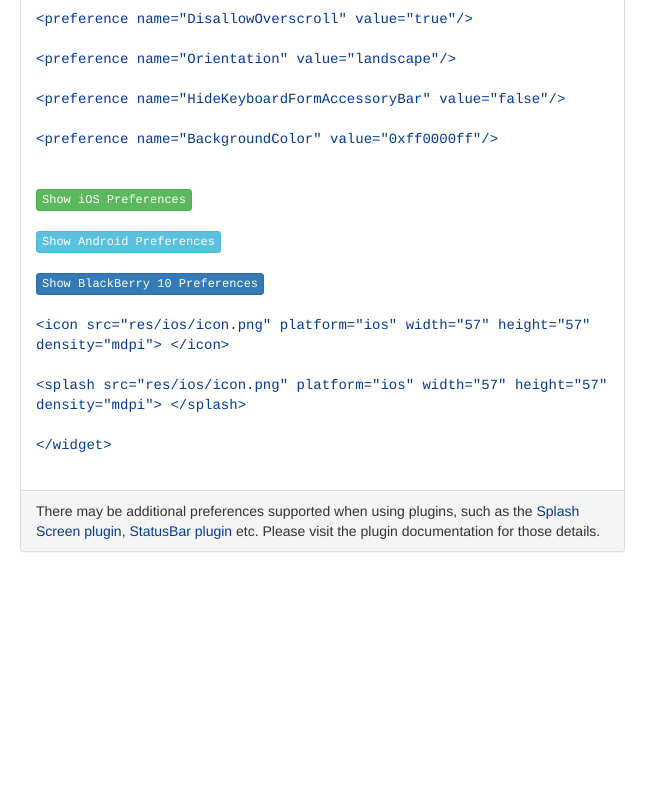
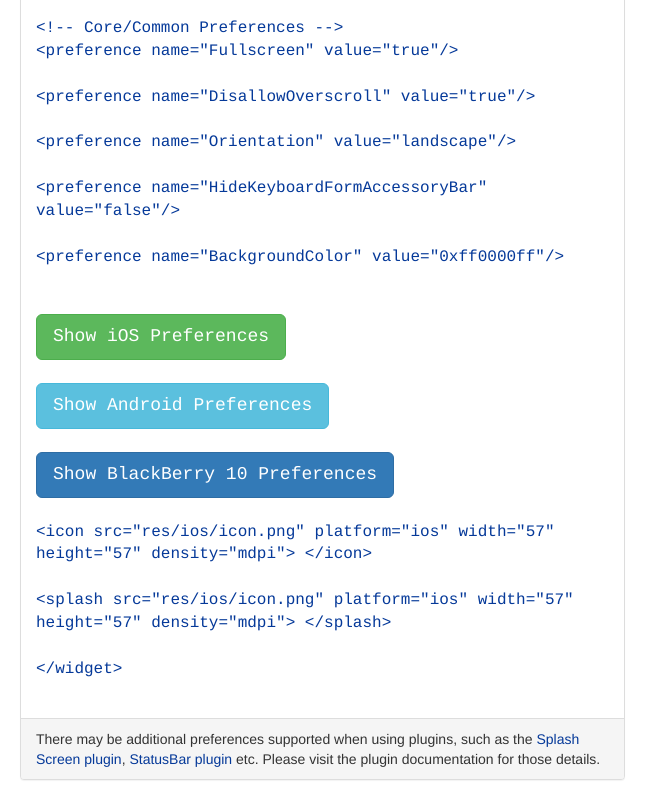
Before and after one commit to hollyschinsky/hollyschinsky.github.io, a plain HTML site: page config-app/index.html in a window 1280 px wide. Shown: the part 776-1576 px from the top of the page, without its empty margins (0-668 px from the left). Before the commit the page ends 1348 px from the top, so only its background shows below. Drawn offline with Linux system fonts and the light colour scheme.

Commit message:
Updated fonts and sizes

```diff
--- a/config-app/css/style.css
+++ b/config-app/css/style.css
@@ -60,6 +60,7 @@ a[href] p {
 #config {
     font-family: courier, monospace;
     color: #053999;
+    font-size: 16px;
 }
 .value {
     color: #0e992a;
--- a/config-app/index.html
+++ b/config-app/index.html
@@ -111,50 +111,50 @@
                 <br>
 
 
-                <button id="iosBtn" type="button" class="btn btn-success btn-xs" data-toggle="collapse" title="iOS preferences"
+                <button id="iosBtn" type="button" class="btn btn-success btn-lg" data-toggle="collapse" title="iOS preferences"
                         data-target="#iosPrefs">Show iOS Preferences</button>
 
                 <p id="iosPrefs" class="collapse out">
                     &lt;!--iOS Preferences</code>--&gt;<br>
-                    <a href="#enableviewportscale">&lt;preference name="EnableViewportScale" value="true"/&gt;</a>  <br>
-                    <a href="#keyboardrequires">&lt;preference name="KeyboardDisplayRequiresUserAction" value="false"/&gt;</a><br>
-                    <a href="#topactivityindicator">&lt;preference name="TopActivityIndicator" value="white"/&gt;</a><br>
+                    <a href="#enableviewportscale">&lt;preference name="EnableViewportScale" value="true"/&gt;</a>  <br><br>
+                    <a href="#keyboardrequires">&lt;preference name="KeyboardDisplayRequiresUserAction" value="false"/&gt;</a><br><br>
+                    <a href="#topactivityindicator">&lt;preference name="TopActivityIndicator" value="white"/&gt;</a><br><br>
 
-                    <a href="#mediaplaybackrequires">&lt;preference name="MediaPlaybackRequiresUserAction" value="true"/&gt;</a><br>
-                    <a href="#allowinlinemediaplayback">&lt;preference name="AllowInlineMediaPlayback" value="true"/&gt;</a><br>
-                    <a href="#backupwebstorage">&lt;preference name="BackupWebStorage" value="false"/&gt;</a><br>
-                    <a href="#suppressesincremrender">&lt;preference name="SuppressesIncrementalRendering" value="true"/&gt;</a><br>
-                    <a href="#gapbetweenpages">&lt;preference name="GapBetweenPages" value="0"/&gt;</a><br>
-                    <a href="#pagelength">&lt;preference name="PageLength" value="0"/&gt;</a><br>
-                    <a href="#paginationbreakingmode">&lt;preference name="PaginationBreakingMode" value="page"/&gt;</a><br>
-                    <a href="#paginationmode">&lt;preference name="PaginationMode" value="unpaginated"/&gt;</a><br>
-                    <a href="#uiwebviewdecleration">&lt;preference name="UIWebViewDecelerationSpeed" value="fast"/&gt;</a><br>
+                    <a href="#mediaplaybackrequires">&lt;preference name="MediaPlaybackRequiresUserAction" value="true"/&gt;</a><br><br>
+                    <a href="#allowinlinemediaplayback">&lt;preference name="AllowInlineMediaPlayback" value="true"/&gt;</a><br><br>
+                    <a href="#backupwebstorage">&lt;preference name="BackupWebStorage" value="false"/&gt;</a><br><br>
+                    <a href="#suppressesincremrender">&lt;preference name="SuppressesIncrementalRendering" value="true"/&gt;</a><br><br>
+                    <a href="#gapbetweenpages">&lt;preference name="GapBetweenPages" value="0"/&gt;</a><br><br>
+                    <a href="#pagelength">&lt;preference name="PageLength" value="0"/&gt;</a><br><br>
+                    <a href="#paginationbreakingmode">&lt;preference name="PaginationBreakingMode" value="page"/&gt;</a><br><br>
+                    <a href="#paginationmode">&lt;preference name="PaginationMode" value="unpaginated"/&gt;</a><br><br>
+                    <a href="#uiwebviewdecleration">&lt;preference name="UIWebViewDecelerationSpeed" value="fast"/&gt;</a><br><br>
                 </p>
 
                 <br>
 
-                <button id="androidBtn" type="button" class="btn btn-info btn-xs" data-toggle="collapse" title="Android preferences"
+                <button id="androidBtn" type="button" class="btn btn-info btn-lg" data-toggle="collapse" title="Android preferences"
                         data-target="#androidPrefs">Show Android Preferences</button>
 
 
                 <p id="androidPrefs" class="collapse out">
-                    &lt;!--Android Preferences</code>--&gt;<br>
-                    <a href="#keeprunning">&lt;preference name="KeepRunning" value="false"/&gt;</a>  <br>
-                    <a href="#loadurltimeoutvalue">&lt;preference name="LoadUrlTimeoutValue" value="10000"/&gt;</a><br>
-                    <a href="#splashscreen">&lt;preference name="SplashScreen" value="mySplash"/&gt;</a><br>
-                    <a href="#splashscreendelay">&lt;preference name="SplashScreenDelay" value="10000"/&gt;</a><br>
-                    <a href="#inappbrowserstorageenabled">&lt;preference name="InAppBrowserStorageEnabled" value="true"/&gt;</a><br>
-                    <a href="#loadingdialog">&lt;preference name="LoadingDialog" value="My Title,My Message"/&gt;</a><br>
-                    <a href="#loadingpagedialog">&lt;preference name="LoadingPageDialog" value="My Title,My Message"/&gt;</a><br>
-                    <a href="#errorurl">&lt;preference name="ErrorUrl" value="myErrorPage.html"/&gt;</a><br>
-                    <a href="#showtitle">&lt;preference name="ShowTitle" value="true"/&gt;</a><br>
-                    <a href="#loglevel">&lt;preference name="LogLevel" value="VERBOSE"/&gt;</a><br>
-                    <a href="#setfullscreen">&lt;preference name="SetFullscreen" value="false"/&gt;</a><br>
-                    <a href="#androidlaunchmode">&lt;preference name="AndroidLaunchMode" value="singleTop"/&gt;</a><br>
+                    &lt;!--Android Preferences</code>--&gt;<br><br>
+                    <a href="#keeprunning">&lt;preference name="KeepRunning" value="false"/&gt;</a>  <br><br>
+                    <a href="#loadurltimeoutvalue">&lt;preference name="LoadUrlTimeoutValue" value="10000"/&gt;</a><br><br>
+                    <a href="#splashscreen">&lt;preference name="SplashScreen" value="mySplash"/&gt;</a><br><br>
+                    <a href="#splashscreendelay">&lt;preference name="SplashScreenDelay" value="10000"/&gt;</a><br><br>
+                    <a href="#inappbrowserstorageenabled">&lt;preference name="InAppBrowserStorageEnabled" value="true"/&gt;</a><br><br>
+                    <a href="#loadingdialog">&lt;preference name="LoadingDialog" value="My Title,My Message"/&gt;</a><br><br>
+                    <a href="#loadingpagedialog">&lt;preference name="LoadingPageDialog" value="My Title,My Message"/&gt;</a><br><br>
+                    <a href="#errorurl">&lt;preference name="ErrorUrl" value="myErrorPage.html"/&gt;</a><br><br>
+                    <a href="#showtitle">&lt;preference name="ShowTitle" value="true"/&gt;</a><br><br>
+                    <a href="#loglevel">&lt;preference name="LogLevel" value="VERBOSE"/&gt;</a><br><br>
+                    <a href="#setfullscreen">&lt;preference name="SetFullscreen" value="false"/&gt;</a><br><br>
+                    <a href="#androidlaunchmode">&lt;preference name="AndroidLaunchMode" value="singleTop"/&gt;</a><br><br>
                 </p>
                 <br>
                 <br>
-                <button id="bbBtn" type="button" class="btn btn-primary btn-xs" data-toggle="collapse" title="BlackBerry preferences"
+                <button id="bbBtn" type="button" class="btn btn-primary btn-lg" data-toggle="collapse" title="BlackBerry preferences"
                         data-target="#bbPrefs">Show BlackBerry 10 Preferences</button>
 
                 <p id="bbPrefs" class="collapse out">
```
